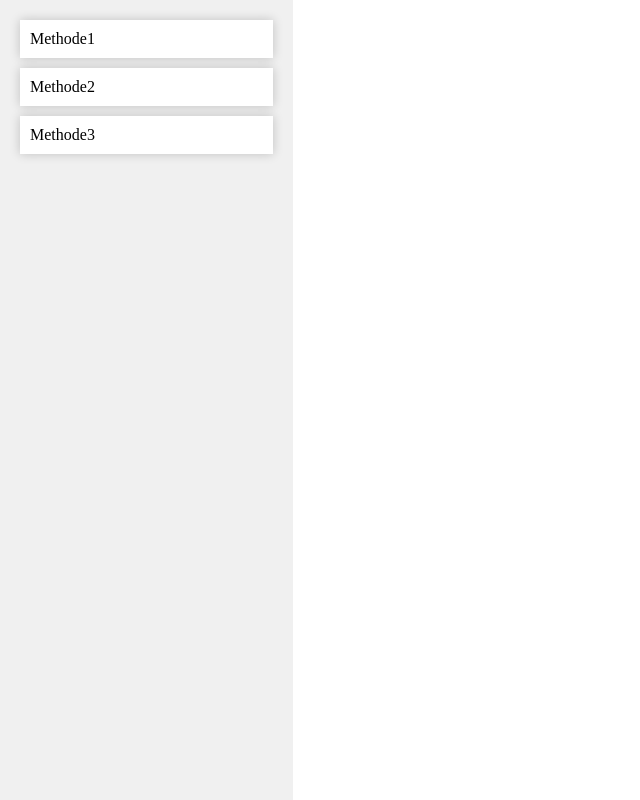
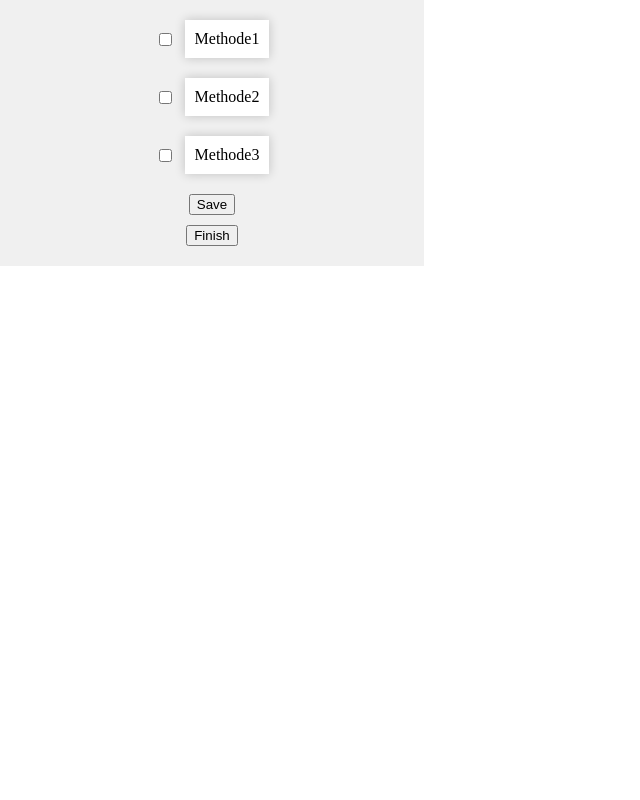
Before and after one commit to Clement-RR/MCMAPP, a Flask app: page /DMT in a window 1280 px wide. Shown: the whole page, without its empty margins (0-640 px from the left). Run offline with Flask 3, Linux system fonts and the light colour scheme.

Commit message:
demo 24.Jun

```diff
--- a/app.py
+++ b/app.py
@@ -15,6 +15,7 @@ app.config['UPLOAD_FOLDER'] = UPLOAD_FOLDER
 app.config['OUTPUT_FOLDER'] = OUTPUT_FOLDER
 CSV_FILE_PATH = os.path.join(UPLOAD_FOLDER, 'change_attribute.csv')
 PA_PI_CSV_PATH = os.path.join(UPLOAD_FOLDER, 'pa_pi.csv')
+DMT_CSV_PATH = os.path.join(UPLOAD_FOLDER, 'digital_tools.csv')
 previous_CA_columns = []
 
 
@@ -288,6 +289,16 @@ def delete_change_attribute():
 
     return jsonify({'status': 'success'})
 
+@app.route('/save_DMT', methods=['POST'])
+def save_DMT():
+    data = request.get_json()
+    labels = data.get('labels', [])
+
+    # 创建 DataFrame 并保存到 CSV 文件
+    df = pd.DataFrame({'Selected Labels': labels})
+    df.to_csv(DMT_CSV_PATH, index=False, mode='a', header=not os.path.exists(DMT_CSV_PATH))
+
+    return jsonify({"status": "success", "message": "Attributes saved successfully."})
 
 if __name__ == '__main__':
     app.run(debug=True)
--- a/dsm2bpmn.py
+++ b/dsm2bpmn.py
@@ -23,9 +23,6 @@ def initialize_data_csv(file_path, output_folder):
         'localization', 'departments', 'changeStatus', 'timeOfOccurrence', 'lessonsLearned',
     ]
 
-    digital_tools_columns = [
-        'Change', 'Here', 'Later'
-    ]
     try:
         with open(file_path, mode='r', newline='', encoding='utf-8') as infile:
             reader = csv.DictReader(infile)
@@ -43,12 +40,11 @@ def initialize_data_csv(file_path, output_folder):
                 dsm_writer = csv.DictWriter(dsm_outfile, fieldnames=dsm_fieldnames)
                 pa_pi_writer = csv.DictWriter(pa_pi_outfile, fieldnames=pa_pi_fieldnames)
                 change_attribute_writer = csv.DictWriter(change_attribute_outfile, fieldnames=change_attribute_columns)
-                digital_tools_writer = csv.DictWriter(digital_tools_outfile, fieldnames=digital_tools_columns)
+                digital_tools_writer = csv.writer(digital_tools_outfile)
 
                 dsm_writer.writeheader()
                 pa_pi_writer.writeheader()
                 change_attribute_writer.writeheader()
-                digital_tools_writer.writeheader()
 
                 for row in reader:
                     # 写入 dsm.csv
--- a/templates/DMT.html
+++ b/templates/DMT.html
@@ -8,51 +8,44 @@
         body {
             display: flex;
             justify-content: space-between;
-            height: 100vh;
             margin: 0;
             padding: 0;
         }
 
         #left-panel {
-            width: 20%;
+            width: 30%;
             padding: 20px;
             background-color: #f0f0f0;
             display: flex;
             flex-direction: column;
             gap: 10px; /* 添加间隔 */
-        }
-
-        #right-panel {
-            width: 75%;
-            padding: 20px;
-            background-color: #ffffff;
-            position: relative;
+            align-items: center;
         }
 
         .label-container {
             position: relative;
-            display: inline-block;
+            display: flex;
+            margin-bottom: 10px;
+            align-items: center;
         }
 
         .label-container label {
             cursor: pointer;
             padding: 10px;
-            display: block;
             background-color: #fff;
             box-shadow: 0 0 10px rgba(0, 0, 0, 0.2);
+            display: inline-block;
+            margin-left: 10px;
         }
 
-        .label-container input[type="checkbox"] {
-            display: none; /* 隐藏复选框 */
-        }
 
         .modal {
             display: none;
             position: fixed;
             z-index: 1;
-            left: 0;
+            right: 0;
             top: 0;
-            width: 100%;
+            width: 60%;
             height: 100%;
             overflow: auto;
             background-color: rgb(0,0,0);
@@ -92,22 +85,25 @@
     <div id="left-panel">
         <div class="label-container">
             <input type="checkbox" id="methode1">
-            <label for="methode1" onclick="showModal('images/image1.jpg')">
+            <label for="methode1" onclick="showModal(event, '{{ url_for('static', filename='images/image_example.jpg') }}')">
                 Methode1
             </label>
         </div>
         <div class="label-container">
             <input type="checkbox" id="methode2">
-            <label for="methode2" onclick="showModal('images/image2.jpg')">
+            <label for="methode2" onclick="showModal(event, '{{ url_for('static', filename='images/image_example.jpg') }}')">
                 Methode2
             </label>
         </div>
         <div class="label-container">
             <input type="checkbox" id="methode3">
-            <label for="methode3" onclick="showModal('images/image3.jpg')">
+            <label for="methode3" onclick="showModal(event, '{{ url_for('static', filename='images/image_example.jpg') }}')">
                 Methode3
             </label>
         </div>
+
+        <button id="save">Save</button>
+        <button id="finish" onclick="window.location.href='{{ url_for('input_with_dsm') }}'">Finish</button>
     </div>
 
     <div id="right-panel">
@@ -121,7 +117,9 @@
     </div>
 
     <script>
-        function showModal(imagePath) {
+        function showModal(event, imagePath) {
+            event.preventDefault(); // 阻止默认行为
+            event.stopPropagation(); // 阻止事件冒泡
             var modal = document.getElementById("myModal");
             var modalImage = document.getElementById("modalImage");
             modalImage.src = imagePath;
@@ -139,6 +137,33 @@
                 modal.style.display = "none";
             }
         }
+
+        document.getElementById('save').addEventListener('click', function() {
+            const inputs = document.querySelectorAll('.label-container input[type="checkbox"]');
+            const selectedLabels = [];
+
+            inputs.forEach(input => {
+                if (input.checked) {
+                    selectedLabels.push(input.nextElementSibling.innerText.trim());
+                }
+            });
+
+            fetch('/save_DMT', {
+                method: 'POST',
+                headers: {
+                    'Content-Type': 'application/json',
+                },
+                body: JSON.stringify({labels: selectedLabels}),
+            })
+            .then(response => response.json())
+            .then(data => {
+                console.log('Success:', data);
+                alert('Attributes saved successfully.');
+            })
+            .catch((error) => {
+                console.error('Error:', error);
+            });
+        });
     </script>
 </body>
 </html>
--- a/uploads/digital_tools.csv
+++ b/uploads/digital_tools.csv
@@ -1 +1,3 @@
-Change,Here,Later
+Methode1
+Methode2
+Methode1
```
Also changed, not shown: templates/select_CA.html (indentation only).
